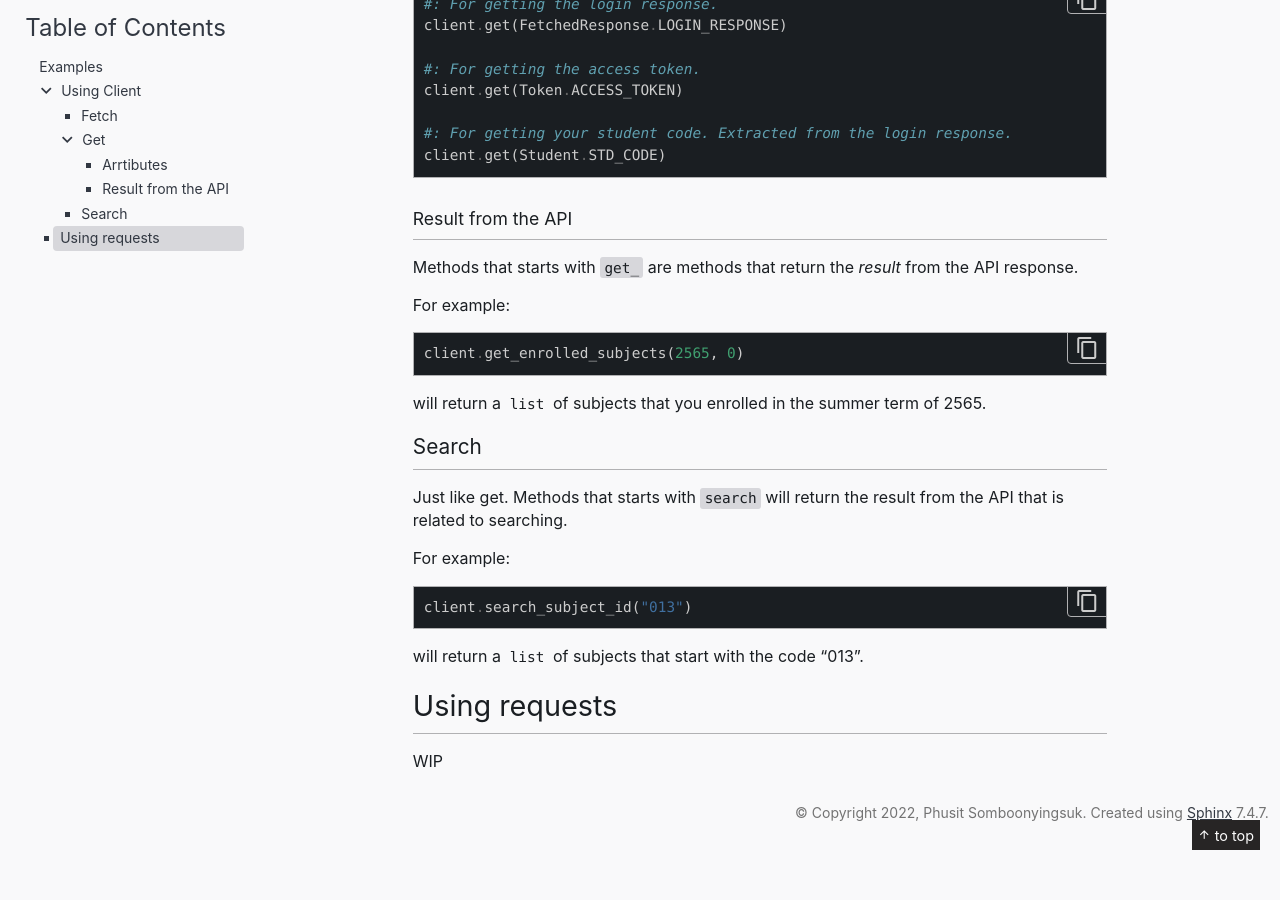
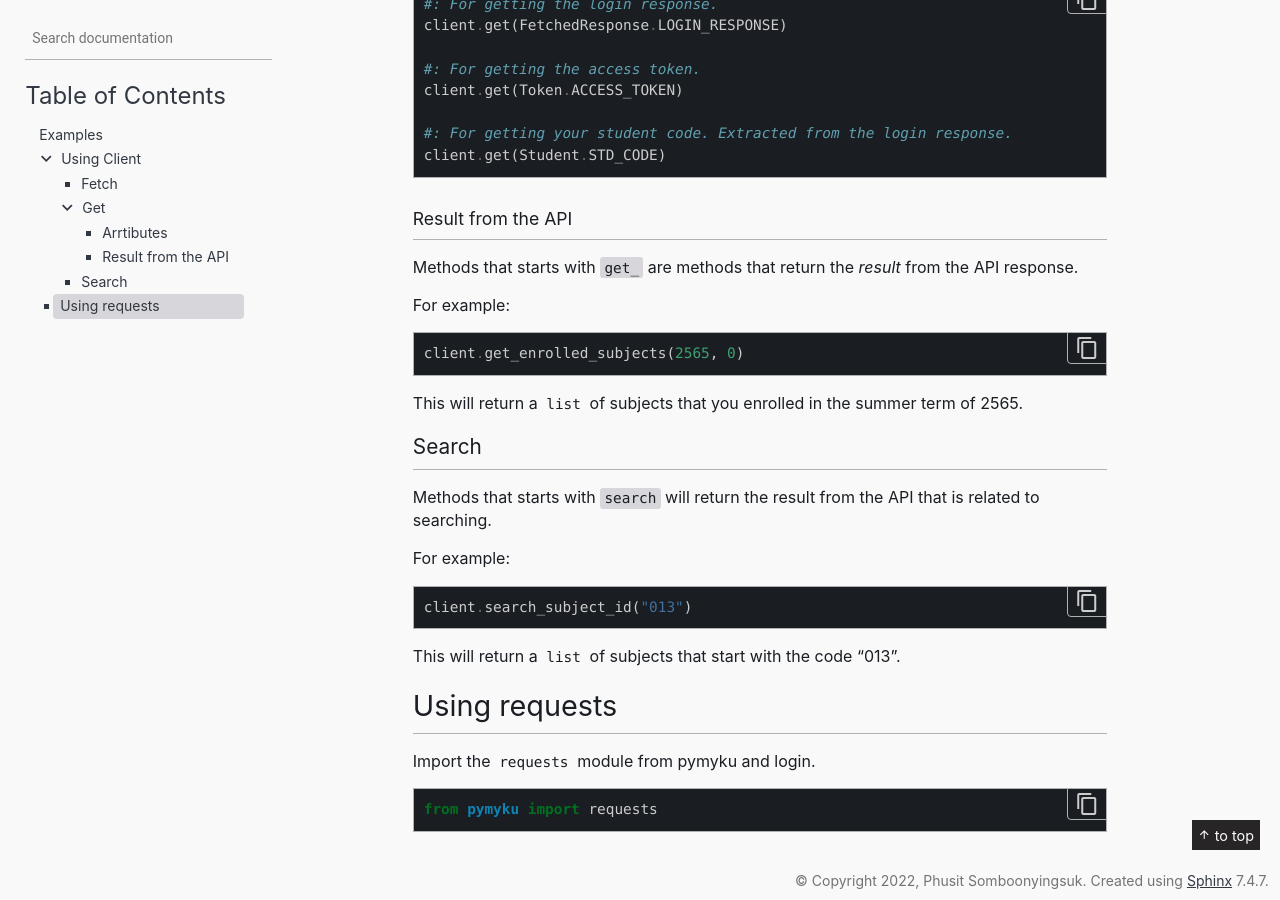
Before and after one commit to lazykern/pymyku, a Sphinx documentation site: the page built from docs/example.rst, in a window 1280 px wide and 900 px high, scrolled down 1716 px. Built offline with Sphinx 7.4.7, drawn with Linux system fonts in a browser that asks for light colours.

```diff
--- a/docs/example.rst
+++ b/docs/example.rst
@@ -10,7 +10,7 @@
 Using Client
 ------------
 
-Importing :class:`Client` from pymyku and initializing it with your credentials:
+Import :class:`Client` from pymyku and initializing it with your credentials:
 
 - :code:`USERNAME` -- Your nontri account username.
 - :code:`PASSWORD` -- Your nontri account password.
@@ -51,6 +51,7 @@
 
 Get
 ^^^
+
 The word :code:`get` for this class means getting a attribute from  the client or the result from the API (not response).
 
 Arrtibutes
@@ -101,13 +102,11 @@
 
     client.get_enrolled_subjects(2565, 0)
 
-will return a :class:`list` of subjects that you enrolled in the summer term of 2565.
-
+This will return a :class:`list` of subjects that you enrolled in the summer term of 2565.
 
 Search
 ^^^^^^
-
-Just like get. Methods that starts with :code:`search` will return the result from the API that is related to searching.
+Methods that starts with :code:`search` will return the result from the API that is related to searching.
 
 For example:
 
@@ -115,9 +114,13 @@
 
     client.search_subject_id("013")
 
-will return a :class:`list` of subjects that start with the code "013".
+This will return a :class:`list` of subjects that start with the code "013".
 
 Using requests
 --------------
 
-WIP
+Import the :mod:`requests` module from pymyku and login.
+
+.. code-block:: python
+
+    from pymyku import requests
```
Also changed, not shown: README.md (+1 -1 lines), 4 other files.
